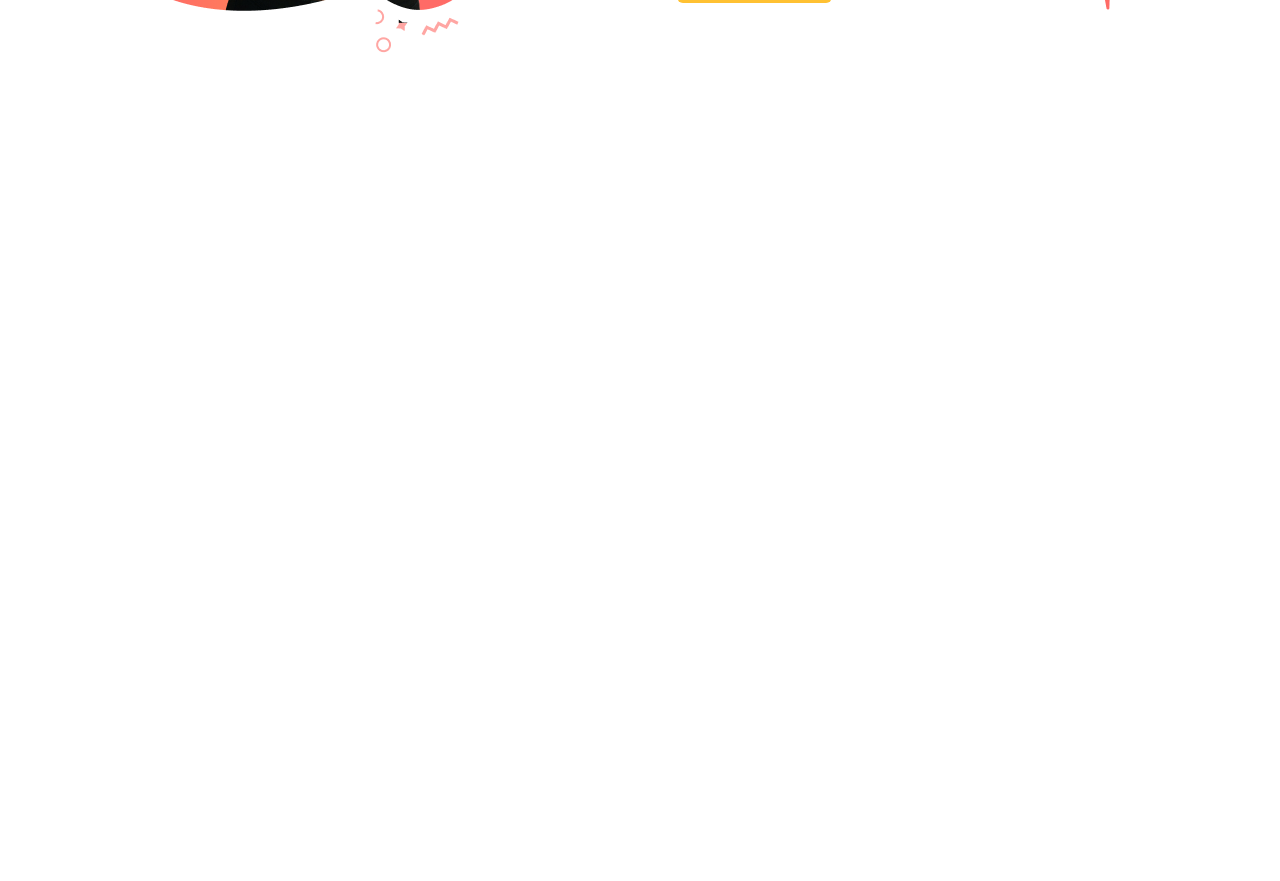
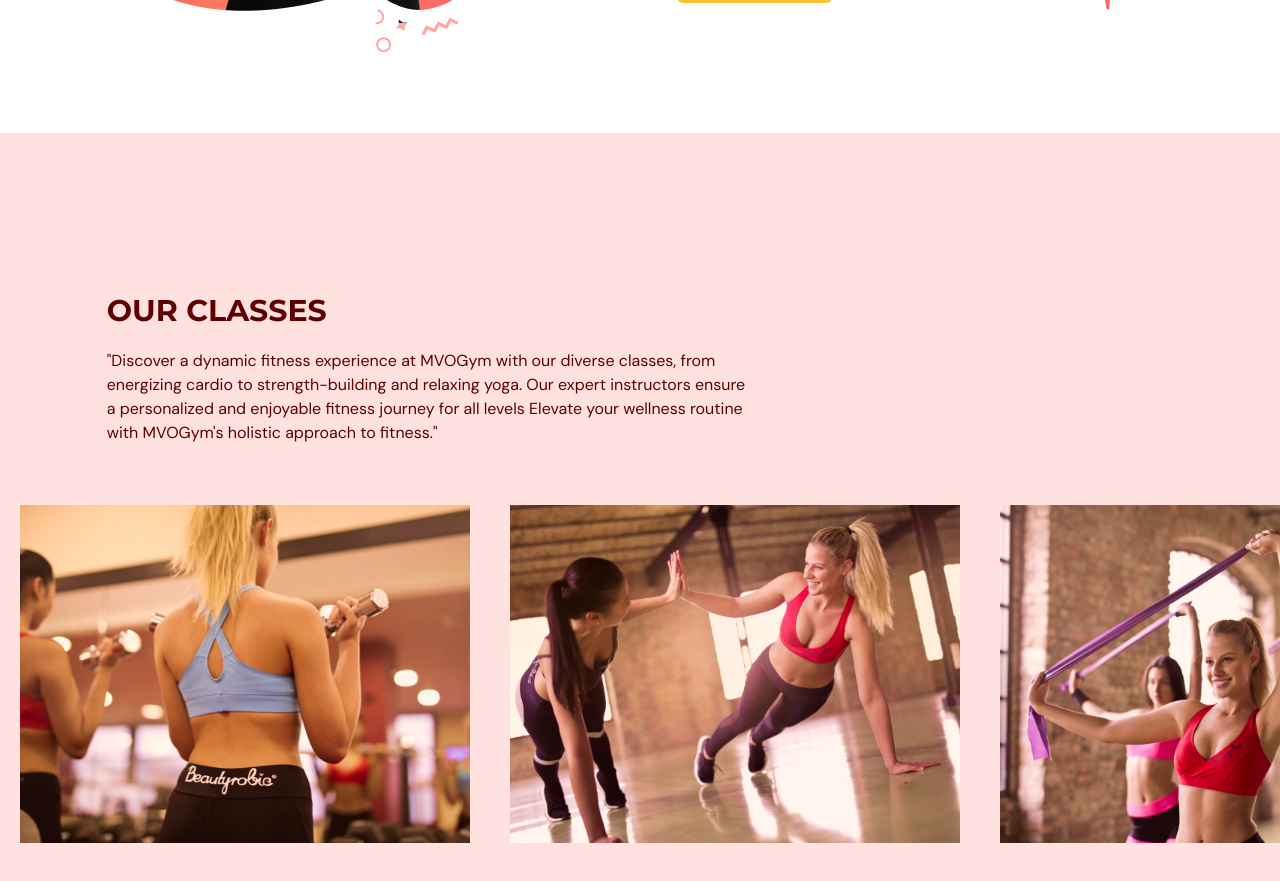
Before and after one commit to manishapariyar/Mvogym, a React (Vite) app: page / in a window 1280 px wide. Shown: the part 2020-2901 px from the top of the page. Before the commit the page ends 2153 px from the top, so only its background shows below. Built offline with nearby package versions, Linux system fonts and the light colour scheme.

Commit message:
our Classes Section is complete

```diff
--- a/src/App.tsx
+++ b/src/App.tsx
@@ -3,7 +3,7 @@ import Navbar from "@/components/navbar/Navbar";
 import { useEffect, useState } from "react";
 import { SelectedPage } from "@/components/shared/types";
 import Benefits from "@/components/benefits/Benefits"
-
+import OurClasses from "./components/ourClasses/OurClasses";
 
 const App = () => {
 
@@ -33,6 +33,7 @@ const App = () => {
     selectedPage={selectedPage}  setSelectedPage={setSelectedPage}/>
     < MainSection setSelectedPage={setSelectedPage} />
     < Benefits setSelectedPage={setSelectedPage} />
+    < OurClasses setSelectedPage={setSelectedPage} />
    </div>
   )
 }
--- /dev/null
+++ b/src/components/image.ts
@@ -0,0 +1,6 @@
+export { default as image1 } from '../assets/image1.png';
+export { default as image2 } from '../assets/image2.png';
+export { default as image3 } from '../assets/image3.png';
+export { default as image4 } from '../assets/image4.png';
+export { default as image5 } from '../assets/image5.png';
+export { default as image6 } from '../assets/image6.png';
--- /dev/null
+++ b/src/components/ourClasses/Class.tsx
@@ -0,0 +1,27 @@
+
+type Props = {
+  Name:string;
+  description:string;
+  image:string;
+
+}
+
+const Class = ({Name,description,image}: Props) => {
+ const overlayStyles= `p-5 absolute z-30 flex
+ h-[380px] w-[450px] flex-col items-center justify-center
+ whitespace-normal bg-primary-500 text-center text-white
+ opacity-0 transition duration-500 hover:opacity-90`;
+
+
+  return (
+       <li className="relative mx-5 inline-block h-[380px] w-[450px]">
+        <div className={overlayStyles}>
+            <p className="text-2xl">{Name}</p>
+            <p className="mt-5">{description}</p>
+           </div>
+           <img src={image} alt="image" />
+       </li>
+  )
+}
+
+export default Class
--- /dev/null
+++ b/src/components/ourClasses/OurClasses.tsx
@@ -0,0 +1,86 @@
+import { SelectedPage,ClassType } from "../shared/types"
+import { image1 ,image2,image3,image4,image5,image6} from "../image"
+import { motion } from "framer-motion";
+import Htext from "../shared/Htext";
+import Class from "./Class";
+type Props = {
+  setSelectedPage : (value:SelectedPage) => void;
+}
+
+ const Classes: Array<ClassType>=[
+{
+  Name:"Weight Training Classes",
+  description:"Transform your strength and physique with MVOGym's Weight Training Classes. Led by experienced trainers.",
+  image: image1
+},
+{
+  Name:"yoga Classes",
+  description:"Discover serenity and strength in MVOGym's Yoga Classes. Guided by experienced instructors, our classes offer a peaceful escape while enhancing flexibility and mindfulness. ",
+  image: image5
+},
+{
+  Name:"Adventure Classes",
+  description:"Embark on thrilling fitness adventures with MVOGym's Adventure Classes. From challenging obstacle courses to outdoor activities, our expert instructors guide you ",
+  image:image4
+},
+{
+  Name:"ab Core Classes",
+  description:"Define your core strength with MVOGym's Ab Core Classes. Led by expert instructors, these targeted sessions focus on sculpting and strengthening your core muscles.",
+  image: image3
+},
+{
+  Name:"Fitness Classes",
+  description:"Elevate your fitness journey with MVOGym's dynamic Fitness Classes. From heart-pumping cardio to strength-building workouts, our expert-led classes cater to all fitness levels",
+  image:  image2
+},
+{
+  Name:"Dance Classes",
+  description:"Unleash your rhythm and elevate your fitness with MVOGym's Dance Classes. Led by passionate instructors, our classes offer a blend of fun and fitness",
+  image: image6
+}
+
+ ]
+
+const OurClasses = ({setSelectedPage}: Props) => {
+  return (
+    <section id="ourclasses" className="w-full bg-primary-100 py-40">
+      <motion.div
+      onViewportEnter={()=>setSelectedPage(SelectedPage.OurClasses)}>
+        <motion.div
+        className="mx-auto w-5/6"
+        initial="hidden"
+        whileInView="visible"
+        viewport={{once:true, amount:0.5}}
+        transition={{delay:0.5,duration:0.5}}
+        variants={{
+         hidden:{opacity:0,x:-100},
+         visible:{opacity:1,x:0}
+        }}
+        >
+          <div className="md:w-3/5">
+            <Htext>OUR CLASSES</Htext>
+            <p className="py-5">
+            "Discover a dynamic fitness experience at MVOGym with our diverse classes, from energizing cardio to strength-building and relaxing yoga. Our expert instructors ensure a personalized and enjoyable fitness journey for all levels Elevate your wellness routine with MVOGym's holistic approach to fitness."</p>
+          </div>
+
+        </motion.div>
+        <div className="mt-10 h-[353px] w-full overflow-x-auto overflow-y-hidden">
+           <ul className="w-[2800px] whitespace-nowrap">
+             {Classes.map((item,index,)=>(
+              <Class
+              key={`${item.Name}-${index}`}
+              Name={item.Name}
+              description={item.description}
+              image = {item.image}
+              />
+             ))}
+
+
+           </ul>
+        </div>
+      </motion.div>
+    </section>
+  )
+}
+
+export default OurClasses
--- a/src/components/shared/types.ts
+++ b/src/components/shared/types.ts
@@ -9,3 +9,8 @@ export interface BenefitsType{
   title:string;
   description:string;
 }
+export interface ClassType{
+    Name: string;
+    description:string;
+    image:string;
+}
```
